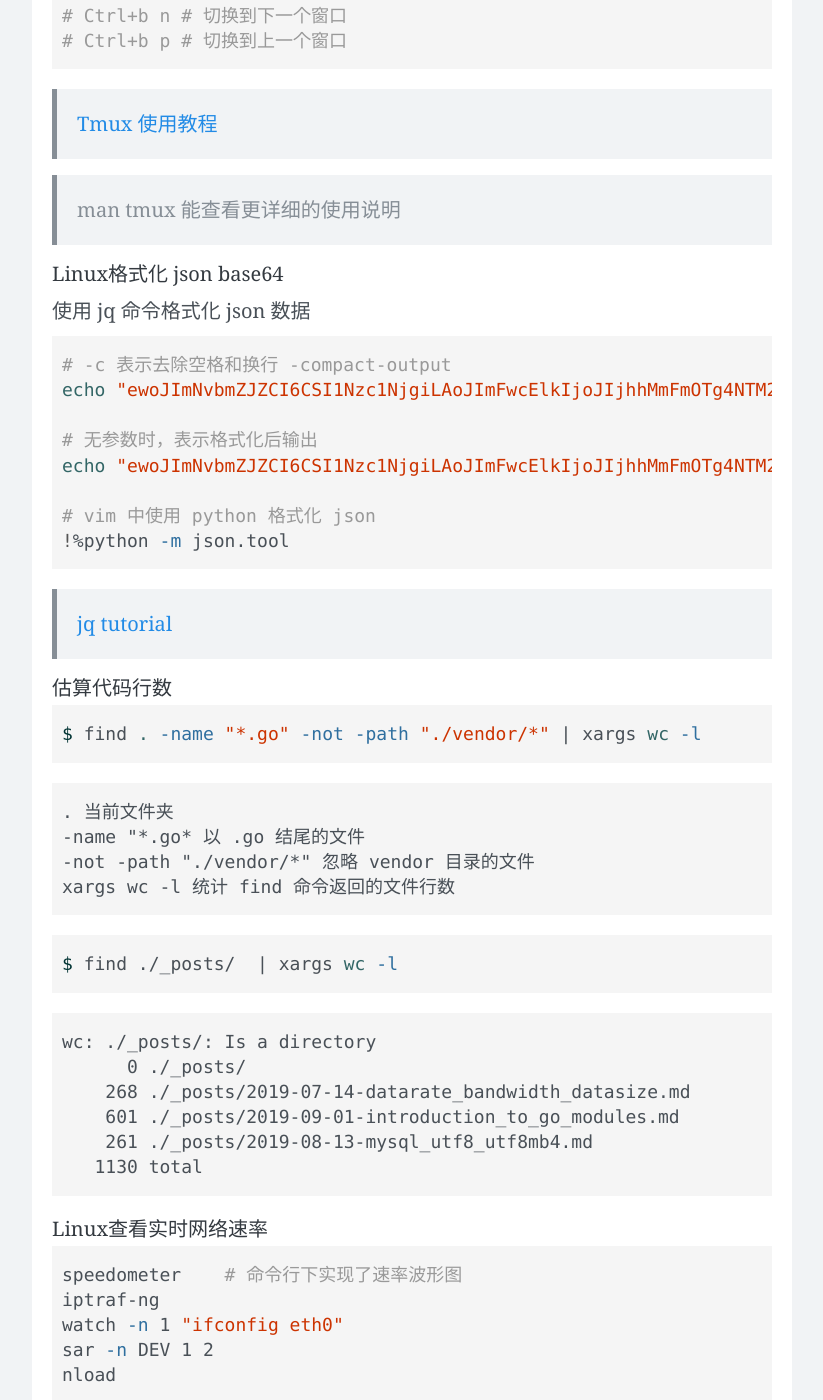
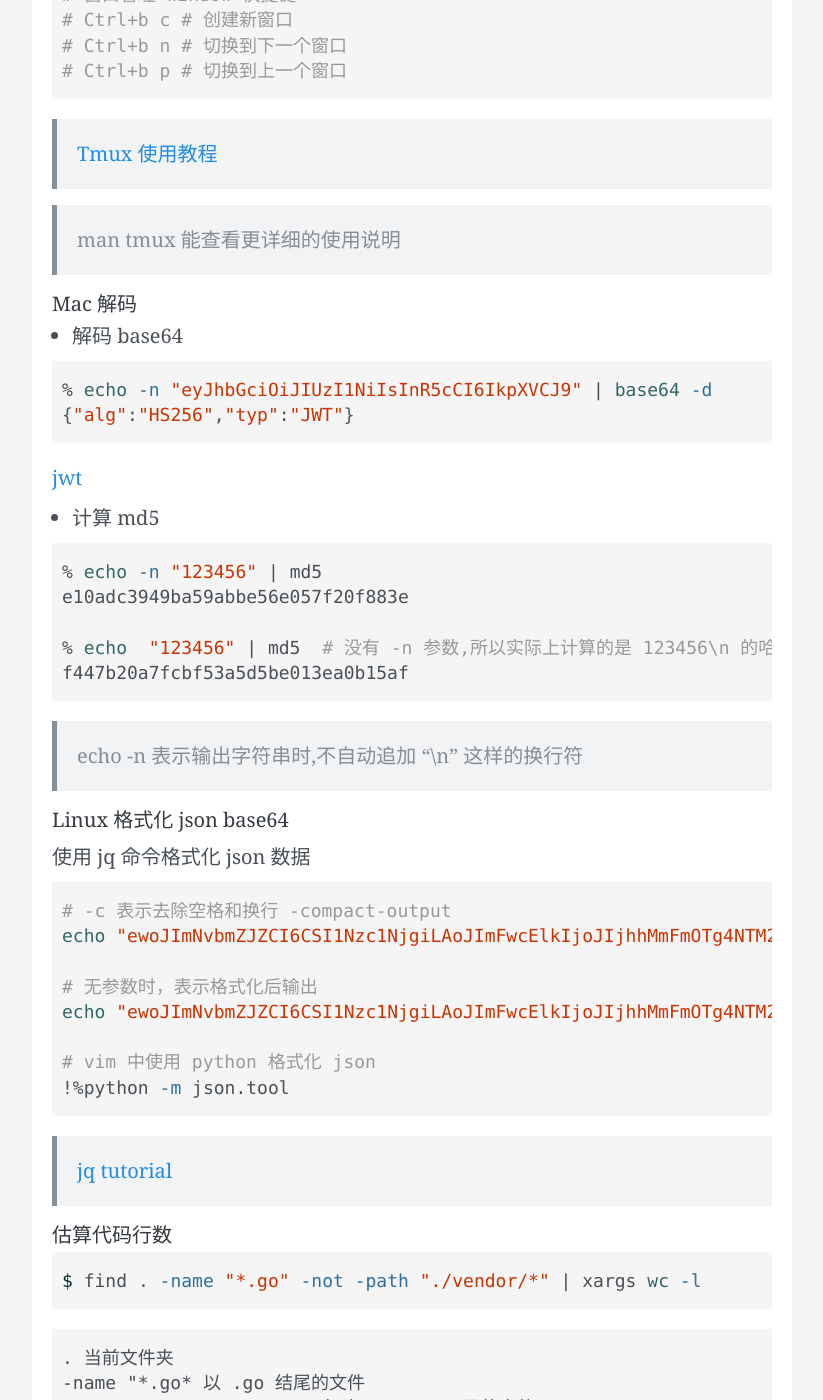
Before and after one commit to wangtiga/wangtiga.github.io, a Jekyll site: the page built from _posts/2019-09-17-linux_command.md, in a window 1280 px wide and 1400 px high, scrolled down 8325 px. Shown: the whole window, without its empty margins (228-1051 px from the left). Built offline with Jekyll 4.4.1, drawn with Linux system fonts in a browser that asks for light colours; nearby versions of some CDN libraries; comment, search, counter and statistics services are not loaded; some of the changed text lies outside the part shown.

````diff
--- a/_posts/2019-09-17-linux_command.md
+++ b/_posts/2019-09-17-linux_command.md
@@ -371,7 +371,32 @@ $ tmux new -s <session-name>
 > man tmux 能查看更详细的使用说明
 
 
-#### Linux格式化 json base64
+#### Mac 解码
+
+- 解码 base64
+
+```shell
+% echo -n "eyJhbGciOiJIUzI1NiIsInR5cCI6IkpXVCJ9" | base64 -d
+{"alg":"HS256","typ":"JWT"}
+```
+
+[jwt](https://go-zero.dev/cn/jwt.html?h=jwt)
+
+
+- 计算 md5
+
+```shell
+% echo -n "123456" | md5
+e10adc3949ba59abbe56e057f20f883e
+
+% echo  "123456" | md5  # 没有 -n 参数,所以实际上计算的是 123456\n 的哈希值
+f447b20a7fcbf53a5d5be013ea0b15af
+```
+
+> echo -n 表示输出字符串时,不自动追加 "\n" 这样的换行符
+
+
+#### Linux 格式化 json base64
 
 使用 jq 命令格式化 json 数据
 ```shell
````
Also changed, not shown: _posts/2019-11-06-vim_faq.md (+22 -0 lines), _previews/2020-11-29-3709_2020_08.md (+7 -3 lines), _previews/3709_target.md (added, +42 -0 lines), _previews/algorithm_data_structure.md (+27 -21 lines).
